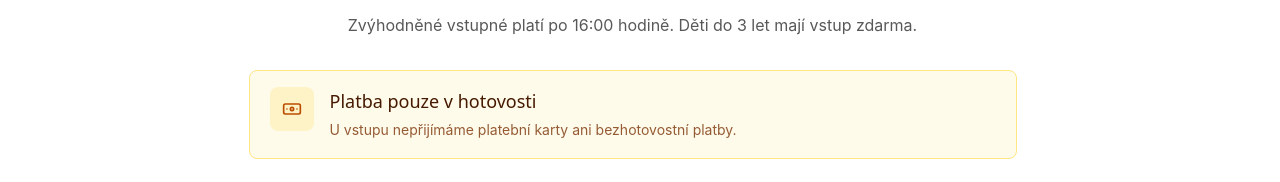
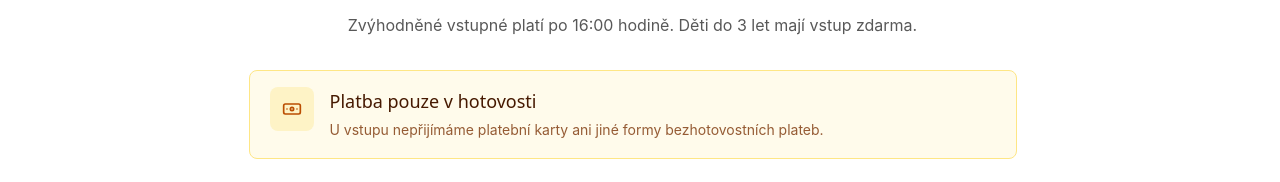
Before and after one commit to mirmachynka/koupaliste-korycany.cz, a React (Vite) app: page / in a window 1280 px wide. Shown: the part 3069-3251 px from the top of the page. Built offline with nearby package versions, Linux system fonts and the light colour scheme; a web font is replaced by a local one.

Commit message:
Clarify cash-only payment notice

```diff
--- a/components/pricing-section.tsx
+++ b/components/pricing-section.tsx
@@ -28,7 +28,7 @@ export function PricingSection() {
           <div>
             <p className="font-heading text-lg font-700 text-amber-950">Platba pouze v hotovosti</p>
             <p className="mt-1 text-sm leading-relaxed text-amber-900/80">
-              U vstupu nepřijímáme platební karty ani bezhotovostní platby.
+              U vstupu nepřijímáme platební karty ani jiné formy bezhotovostních plateb.
             </p>
           </div>
         </div>
```
